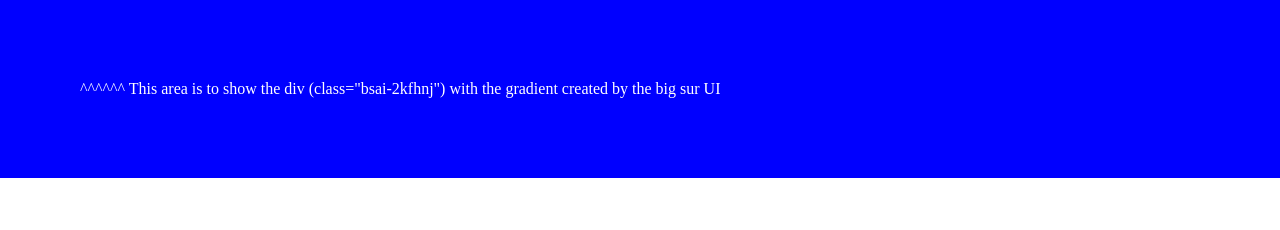
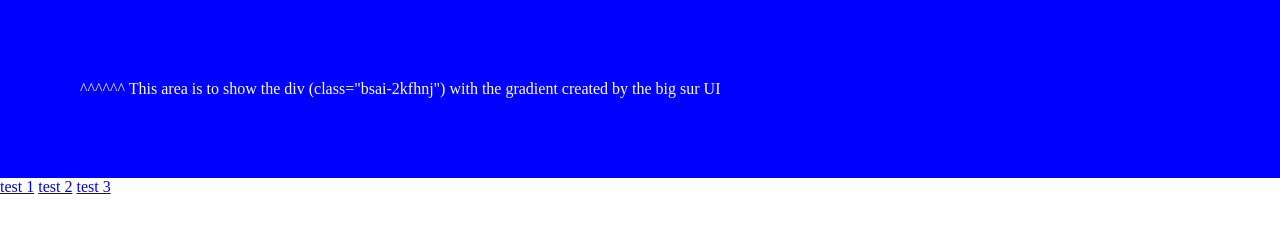
Before and after one commit to minhasongcode/minhasongcode.github.io, a plain HTML site: page test1.html in a window 1280 px wide. Drawn offline with Linux system fonts and the light colour scheme.

Commit message:
Update test1.html

```diff
--- a/test1.html
+++ b/test1.html
@@ -8,6 +8,11 @@
 </head>
 <body style="margin:0">
 <div style="background: blue; color: #fff; padding: 80px"> ^^^^^^ This area is to show the div (class="bsai-2kfhnj") with the gradient created by the big sur UI</div>
+<nav>
+  <a href="test1">test 1</a>
+  <a href="test2">test 2</a>
+  <a href="test3">test 3</a>
+</nav>
 <div id="bsai-stream"></div>
 <script async src="https://bigsur.ai/plugin/js/static.js"></script>
 </body>
```
